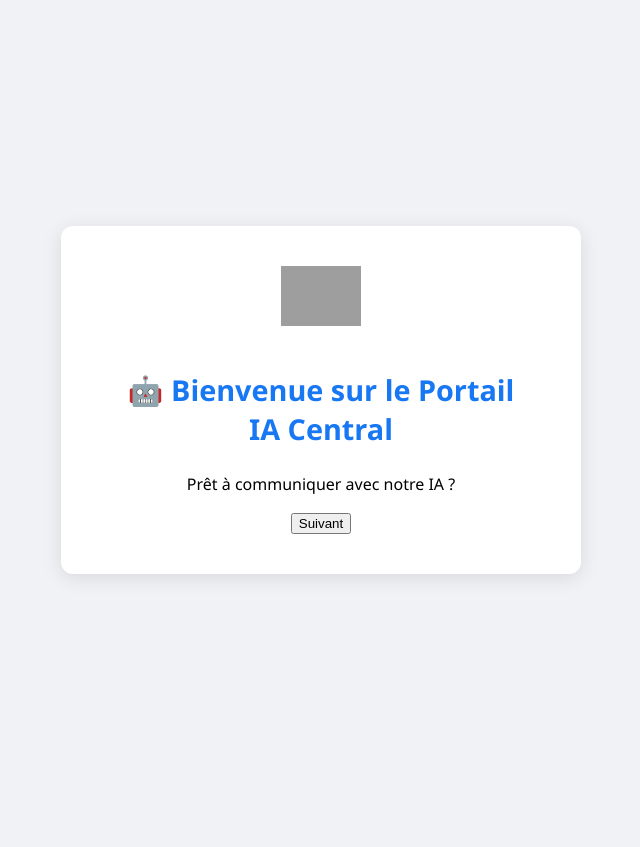
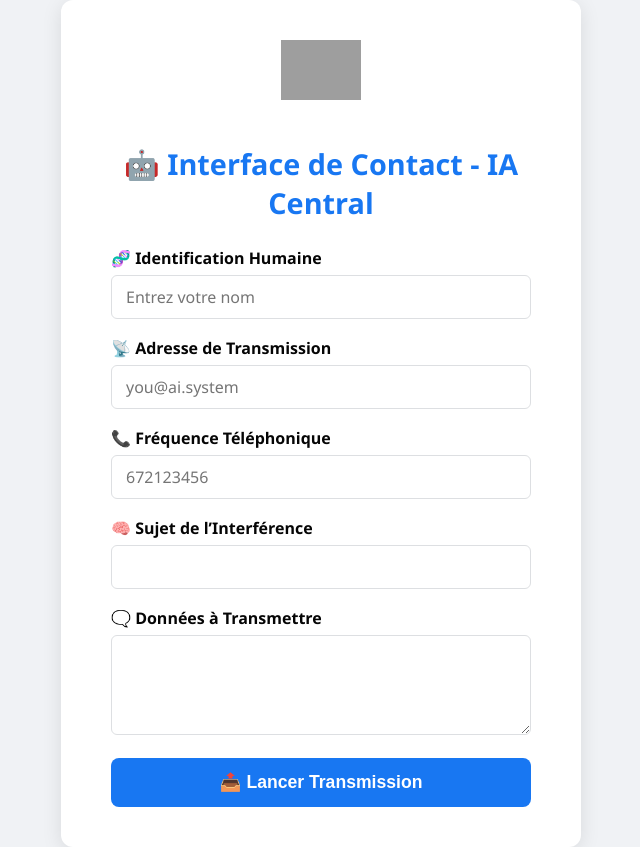
Before and after one commit to FranckDJOUKWE/mon-site-formulaire, a plain HTML site: page contatct.html in a window 1280 px wide. Shown: the whole page, without its empty margins (319-959 px from the left). Before the commit the page ends 800 px from the top, so only its background shows below. Drawn offline with Linux system fonts and the light colour scheme; grey boxes are pictures that could not be loaded.

Commit message:
Update contatct.html

```diff
--- a/contatct.html
+++ b/contatct.html
@@ -2,15 +2,65 @@
 <html lang="fr">
 <head>
     <meta charset="UTF-8" />
-    <title>🤖 Accueil - Portail IA</title>
+    <title>🤖 Portail de Communication</title>
     <link rel="stylesheet" href="style.css" />
 </head>
 <body>
-    <div class="container" style="text-align:center;">
+    <div class="container" id="container">
         <img src="https://cdn-icons-png.flaticon.com/512/4712/4712100.png" alt="Robot Icon" />
-        <h1>🤖 Bienvenue sur le Portail IA Central</h1>
-        <p>Prêt à communiquer avec notre IA ?</p>
-        <button onclick="window.location.href='contact.html'">Suivant</button>
+        <h1>🤖 Interface de Contact - IA Central</h1>
+        <form id="contactForm" action="https://formspree.io/f/xqabvbzl" method="POST" onsubmit="return handleSubmit(event)">
+            <div class="input-group">
+                <label for="name">🧬 Identification Humaine</label>
+                <input type="text" id="name" name="name" placeholder="Entrez votre nom" required>
+            </div>
+            <div class="input-group">
+                <label for="email">📡 Adresse de Transmission</label>
+                <input type="email" id="email" name="email" placeholder="you@ai.system" required>
+            </div>
+            <div class="input-group">
+                <label for="phone">📞 Fréquence Téléphonique</label>
+                <input type="text" id="phone" name="phone" placeholder="672123456" required>
+            </div>
+            <div class="input-group">
+                <label for="subject">🧠 Sujet de l’Interférence</label>
+                <input type="text" id="subject" name="subject" required>
+            </div>
+            <div class="input-group">
+                <label for="message">🗨️ Données à Transmettre</label>
+                <textarea id="message" name="message" required></textarea>
+            </div>
+            <button type="submit">📤 Lancer Transmission</button>
+        </form>
     </div>
+
+    <script>
+        function handleSubmit(event) {
+            event.preventDefault();
+            const form = event.target;
+            fetch(form.action, {
+                method: form.method,
+                body: new FormData(form),
+                headers: { 'Accept': 'application/json' }
+            }).then(response => {
+                if (response.ok) {
+                    const container = document.getElementById('container');
+                    container.innerHTML = `
+                        <img src="https://cdn-icons-png.flaticon.com/512/4712/4712100.png" alt="Robot Icon" />
+                        <h1>🤖 Interface de Contact - IA Central</h1>
+                        <p style="font-size:1.2em; color:green; margin-top:20px;">
+                            📡 Transmission réussie. Merci Humain !<br>
+                            Bienvenue parmi nos contacts privilégiés !
+                        </p>
+                    `;
+                } else {
+                    alert("Erreur lors de la transmission. Veuillez réessayer.");
+                }
+            }).catch(() => {
+                alert("Erreur réseau. Veuillez vérifier votre connexion.");
+            });
+            return false;
+        }
+    </script>
 </body>
 </html>
```
